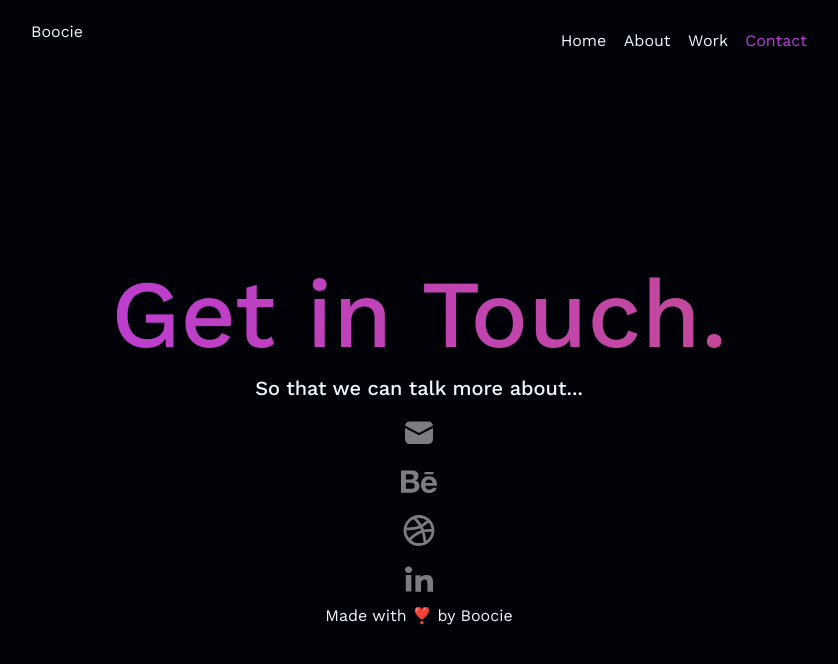
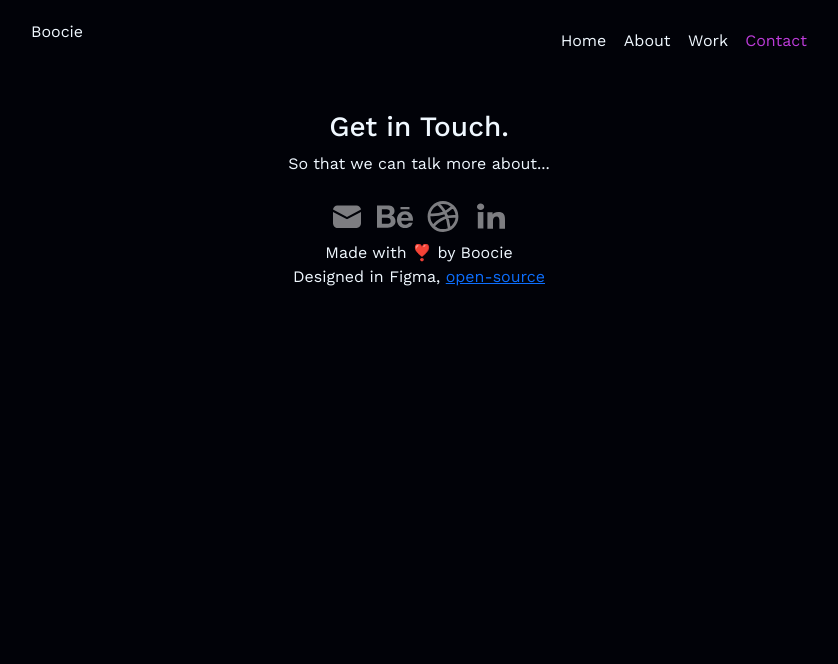
Before and after one commit to Boocie-N/Myportfolio, a plain HTML site: page contact.html in a window 1280 px wide. Shown: the whole page, without its empty margins (221-1059 px from the left). Drawn offline with nearby package versions, Linux system fonts and the light colour scheme.

Commit message:
added to nav and added links

```diff
--- a/contact.html
+++ b/contact.html
@@ -45,28 +45,31 @@
         </ul>
       </nav>
     </div>
-    <footer class="contact-page">
+    <footer class="mt-5">
       <div class="footer-header">
-        <h1 class="contact-header">Get in Touch.</h1>
-        <h5>So that we can talk more about...</h5>
+        <h3>Get in Touch.</h3>
+        <p>So that we can talk more about...</p>
       </div>
-      <div class="icon contacts">
-        <a href="#" class="email-icon"
+      <div class="icon">
+        <a href="mailto:1234@yahoo.com" target="_blank" class="email-icon"
           ><img src="images/Mail.svg" alt="email me" title="email me"
         /></a>
-        <a href="#" class="behance-icon"
+        <a href="https://www.behance.net/" target="_blank" class="behance-icon"
           ><img
             src="images/Behance.svg"
             alt="behance"
             title="behance portfolio"
         /></a>
-        <a href="#" class="dribble-icon"
+        <a href="https://dribbble.com/" target="_blank" class="dribble-icon"
           ><img
             src="images/Dribble.svg"
             alt="dribble"
             title="dribble portfolio"
         /></a>
-        <a href="#" class="linkedin-icon"
+        <a
+          href="https://www.linkedin.com/company/linkedin"
+          target="_blank"
+          class="linkedin-icon"
           ><img
             src="images/LinkedIn.svg"
             alt="Linkedin"
@@ -74,7 +77,13 @@
         /></a>
       </div>
       <div>
-        <p>Made with ❣️ by Boocie</p>
+        <p>
+          Made with ❣️ by Boocie <br />
+          Designed in Figma,
+          <a href="https://github.com/Boocie-N/" target="_blank"
+            >open-source
+          </a>
+        </p>
       </div>
     </footer>
   </body>
```
Also changed, not shown: about.html (+17 -5 lines), index.html (+17 -5 lines), work.html (+15 -6 lines).
